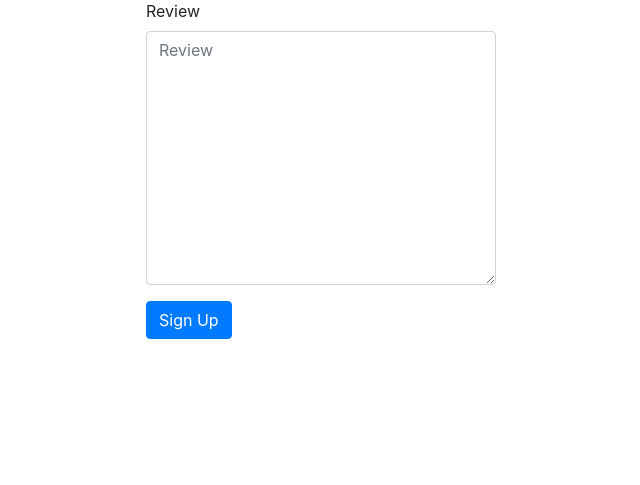
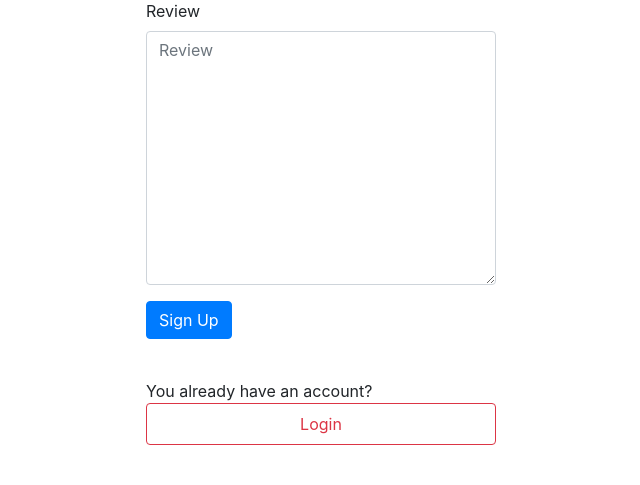
Before and after one commit to Nyagah-Tech/rate_app, a Django app: template rate_app/templates/registration/registration_form.html in a window 1280 px wide. Shown: the part 43-528 px from the top of the page, without its empty margins (319-959 px from the left). Run offline with Django 3.2, Linux system fonts and the light colour scheme; the template is opened without the code that fills it: values that come from a table or form of the project are taken from there, others are empty; some libraries are stand-ins or nearby versions.

Commit message:
add the login button

```diff
--- a/rate_app/templates/registration/registration_form.html
+++ b/rate_app/templates/registration/registration_form.html
@@ -1,6 +1,8 @@
 {% extends "registration/base.html"%}
 {% load bootstrap4%}
 {% block content%}
+<body>
+
     <div class="container">
         <div class="row">
             <div class="col-md-4"></div>
@@ -21,10 +23,14 @@
                             </div>
                             <input type="hidden" name="next" value="{{next}}">
                         </form>
+                        <p style="margin-top: 40px;">You already have an account? <br>
+                            <a class="nav-link btn btn-outline-danger" href="/accounts/login/">Login</a>
+                        </p>
                     </div>
                 </div>
             </div>
             <div class="col-md-4"></div>
         </div>
     </div>
+</body>
 {% endblock %}
```
Lines whose indentation alone changed are shown as unchanged.
